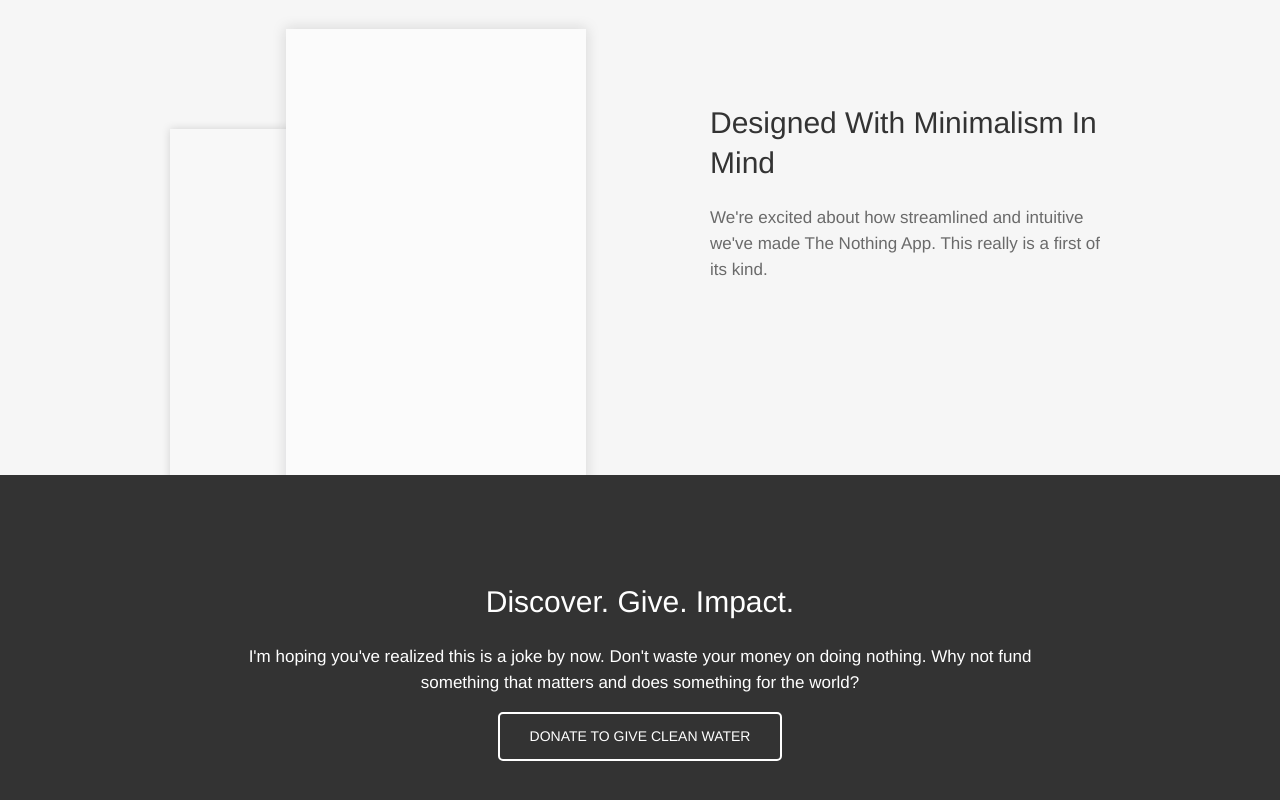
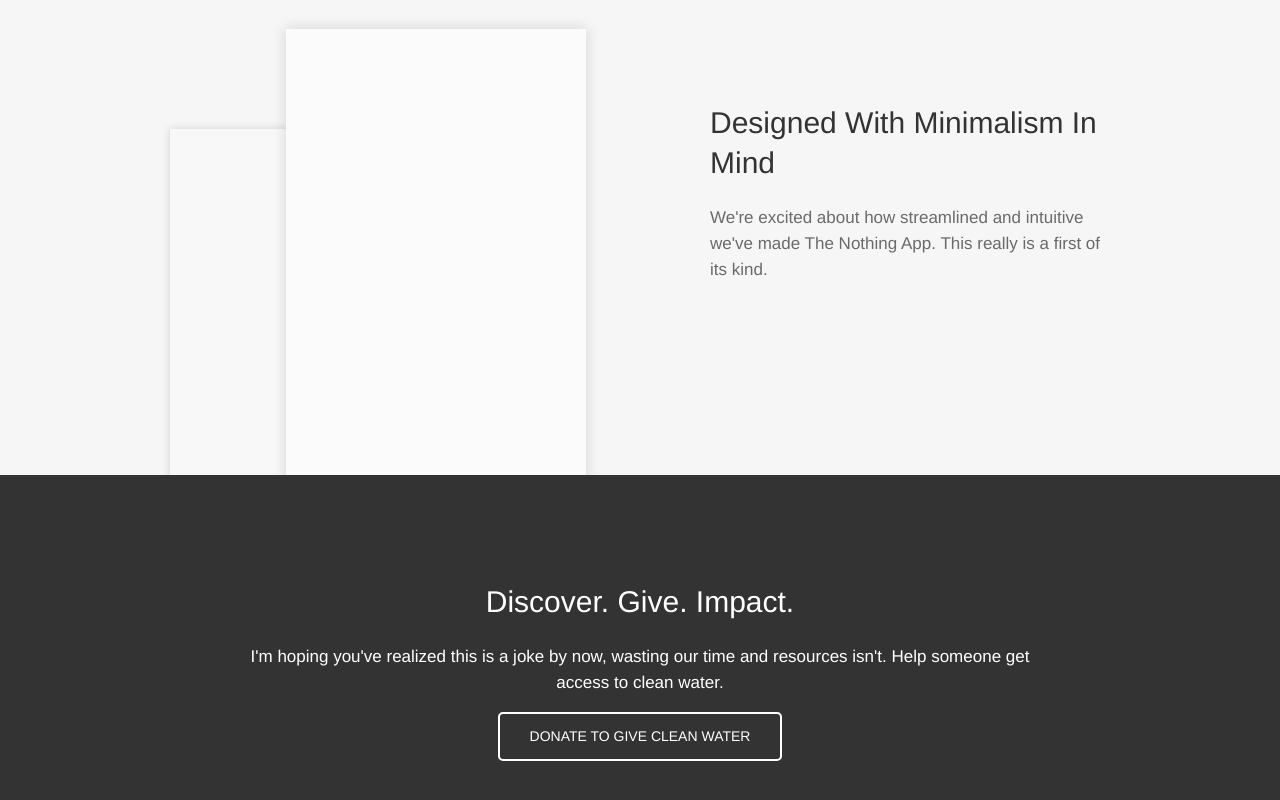
Before and after one commit to imjakechapman/TheNothingApp, a plain HTML site: page index.html in a window 1280 px wide. Shown: the part 1499-2299 px from the top of the page. Drawn offline with Linux system fonts and the light colour scheme.

Commit message:
fixing footer text

```diff
--- a/index.html
+++ b/index.html
@@ -63,7 +63,7 @@
         <section class="simple">
             <div class="wrap">
                 <h2>Discover. Give. Impact.</h2>
-                <p>I'm hoping you've realized this is a joke by now. Don't waste your money on doing nothing. Why not fund something that matters and does something for the world?</p>
+                <p>I'm hoping you've realized this is a joke by now, wasting our time and resources isn't. Help someone get access to clean water.</p>
                 <a class="promo-button" href="https://www.charitywater.org/donate/">DONATE TO GIVE CLEAN WATER</a>
             </div><!-- wrap -->
         </section><!-- simple -->
```
